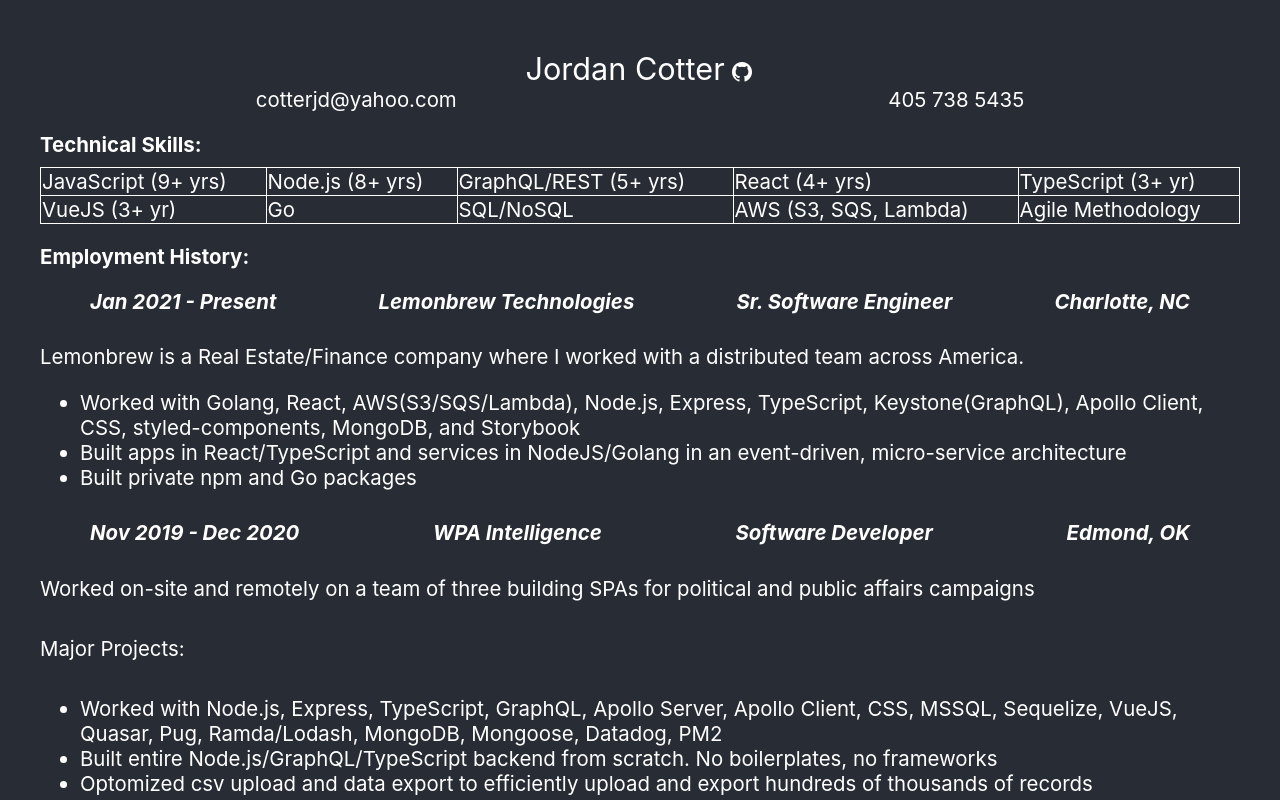
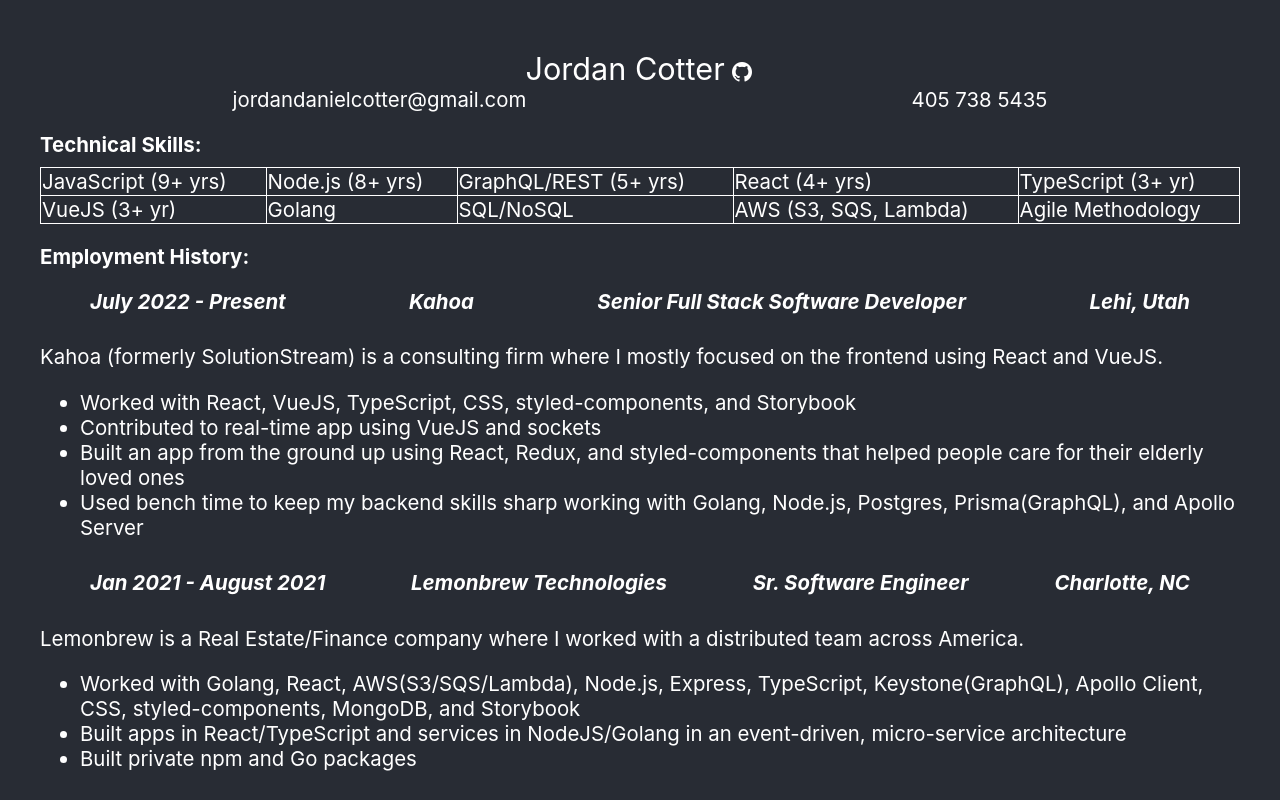
Before and after one commit to cotterjd/resume, a React (Create React App) app: page / in a window 1280 px wide. Shown: the top 800 px of the page. Built offline with nearby package versions, Linux system fonts and the light colour scheme.

Commit message:
add Kahoa experience

```diff
--- a/src/App.js
+++ b/src/App.js
@@ -76,7 +76,7 @@
         <GithubIcon href="https://github.com/cotterjd"><img src={githubIcon} alt="github icon"/></GithubIcon>
       </Header>
       <SubHeader>
-        <span>cotterjd@yahoo.com</span>
+        <span>jordandanielcotter@gmail.com</span>
         <span>405 738 5435</span>
       </SubHeader>
       <SectionHeading>Technical Skills:</SectionHeading>
@@ -90,7 +90,7 @@
         </tr>
         <tr>
           <td>VueJS (3+ yr)</td>
-          <td>Go</td>
+          <td>Golang</td>
           <td>SQL/NoSQL</td>
           <td>AWS (S3, SQS, Lambda)</td>
           <td>Agile Methodology</td>
@@ -99,7 +99,26 @@
       <SectionHeading>Employment History:</SectionHeading>
       <div class="job-details">
         <JobHeading>
-          <span>Jan 2021 - Present</span>
+          <span>July 2022 - Present</span>
+          <span>Kahoa</span>
+          <span>Senior Full Stack Software Developer</span>
+          <span>Lehi, Utah</span>
+        </JobHeading>
+        <P>
+          Kahoa (formerly SolutionStream) is a consulting firm where I mostly focused on the frontend using React and VueJS.
+        </P>
+        <BulletPoints
+          list={[
+            "Worked with React, VueJS, TypeScript, CSS, styled-components, and Storybook",
+            "Contributed to real-time app using VueJS and sockets",
+            "Built an app from the ground up using React, Redux, and styled-components that helped people care for their elderly loved ones",
+            "Used bench time to keep my backend skills sharp working with Golang, Node.js, Postgres, Prisma(GraphQL), and Apollo Server"
+          ]}
+        />
+      </div>
+      <div class="job-details">
+        <JobHeading>
+          <span>Jan 2021 - August 2021</span>
           <span>Lemonbrew Technologies</span>
           <span>Sr. Software Engineer</span>
           <span>Charlotte, NC</span>
```
